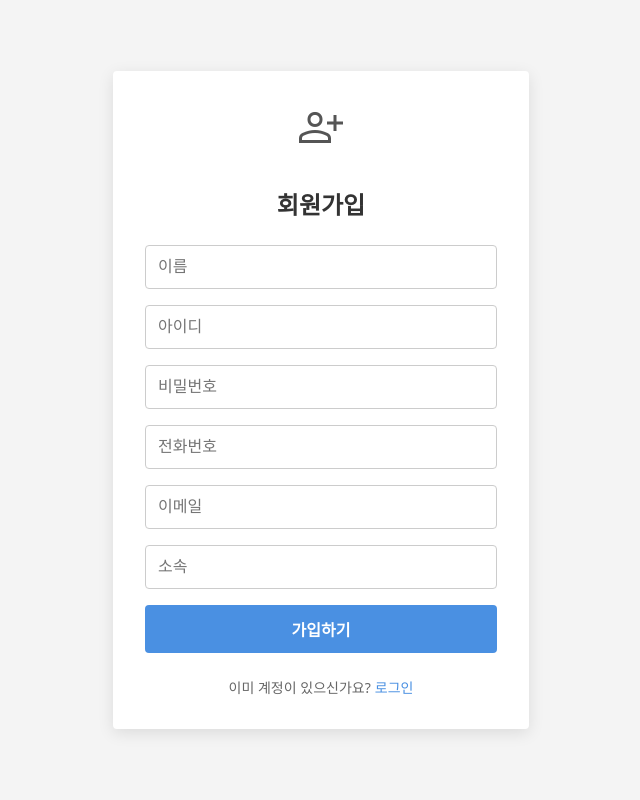
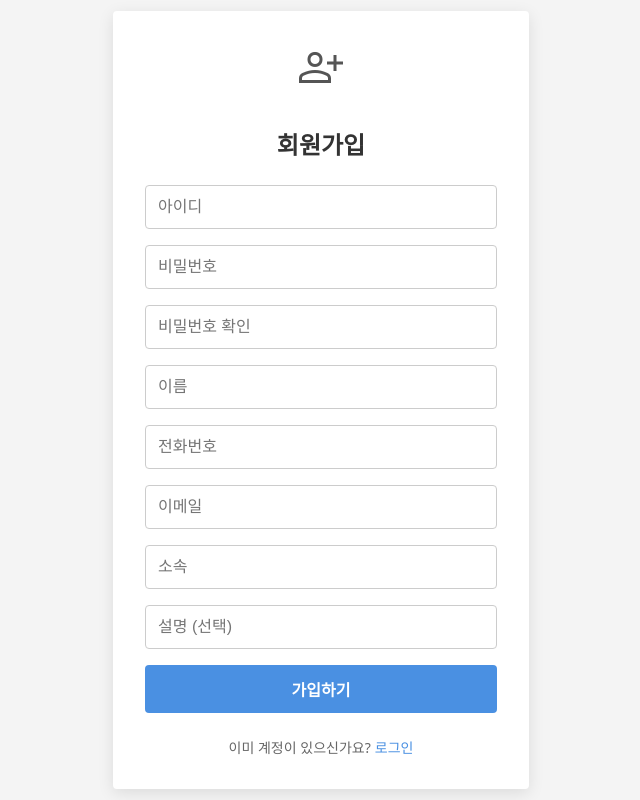
Before and after one commit to Gidok-Database/gidok, a React (Vite) app in the folder frontend/: page /register in a window 1280 px wide. Shown: the whole page, without its empty margins (319-959 px from the left). Built offline with nearby package versions, Linux system fonts and the light colour scheme.

Commit message:
feat(frontend): 회원가입 추가

```diff
--- a/frontend/src/pages/Register/Register.tsx
+++ b/frontend/src/pages/Register/Register.tsx
@@ -1,19 +1,58 @@
+import { useState } from "react";
+import { useNavigate } from "react-router-dom";
+import axios from "axios";
 import "@/pages/Register/Register.css";
 
+export default function Register() {
+  const navigate = useNavigate();
 
-export default function Register() {
+  const [form, setForm] = useState({
+    userid: "",
+    password: "",
+    password2: "",
+    name: "",
+    phone: "",
+    email: "",
+    org: "",
+    desc: "",
+  });
+
+  const handleChange = (e: React.ChangeEvent<HTMLInputElement>) => {
+    const { name, value } = e.target;
+    setForm((prev) => ({ ...prev, [name]: value }));
+  };
+
+  const handleSubmit = async (e: React.FormEvent) => {
+    e.preventDefault();
+
+    if (form.password !== form.password2) {
+      alert("비밀번호가 일치하지 않습니다.");
+      return;
+    }
+
+    try {
+      await axios.post("http://localhost:8000/signup", form);
+      alert("회원가입이 완료되었습니다.");
+      navigate("/login");
+    } catch (err: any) {
+      alert(err.response?.data?.detail || "회원가입 실패");
+    }
+  };
+
   return (
     <div className="register-container">
       <div className="register-box">
         <span className="material-symbols-outlined register-icon">person_add</span>
         <h2>회원가입</h2>
-        <form className="register-form">
-          <input type="text" placeholder="이름" name="name" />
-          <input type="text" placeholder="아이디" name="userid" />
-          <input type="password" placeholder="비밀번호" name="password" />
-          <input type="text" placeholder="전화번호" name="phone" />
-          <input type="email" placeholder="이메일" name="email" />
-          <input type="text" placeholder="소속" name="organization" />
+        <form className="register-form" onSubmit={handleSubmit}>
+          <input type="text" placeholder="아이디" name="userid" value={form.userid} onChange={handleChange} />
+          <input type="password" placeholder="비밀번호" name="password" value={form.password} onChange={handleChange} />
+          <input type="password" placeholder="비밀번호 확인" name="password2" value={form.password2} onChange={handleChange} />
+          <input type="text" placeholder="이름" name="name" value={form.name} onChange={handleChange} />
+          <input type="text" placeholder="전화번호" name="phone" value={form.phone} onChange={handleChange} />
+          <input type="email" placeholder="이메일" name="email" value={form.email} onChange={handleChange} />
+          <input type="text" placeholder="소속" name="org" value={form.org} onChange={handleChange} />
+          <input type="text" placeholder="설명 (선택)" name="desc" value={form.desc} onChange={handleChange} />
           <button type="submit">가입하기</button>
         </form>
         <div className="login-link">
```
Also changed, not shown: frontend/src/api/auth.ts (+5 -20 lines).
